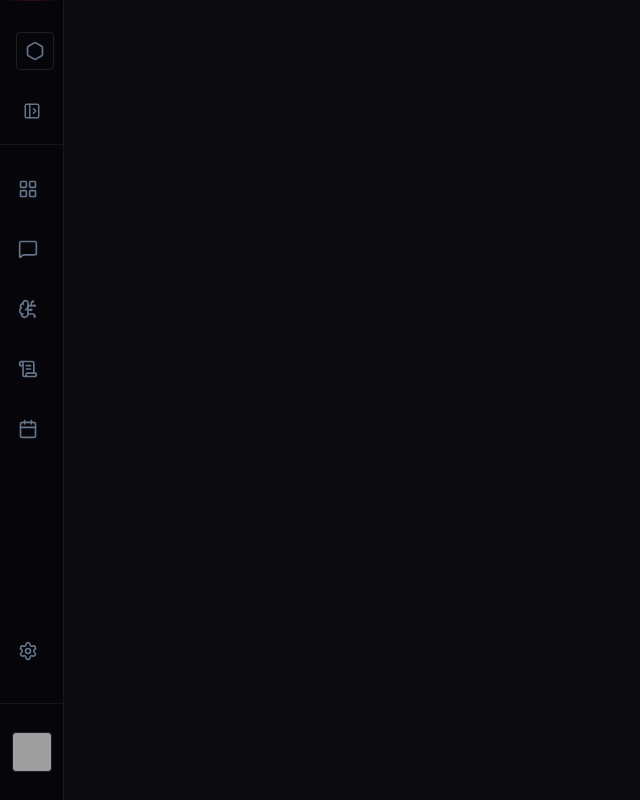
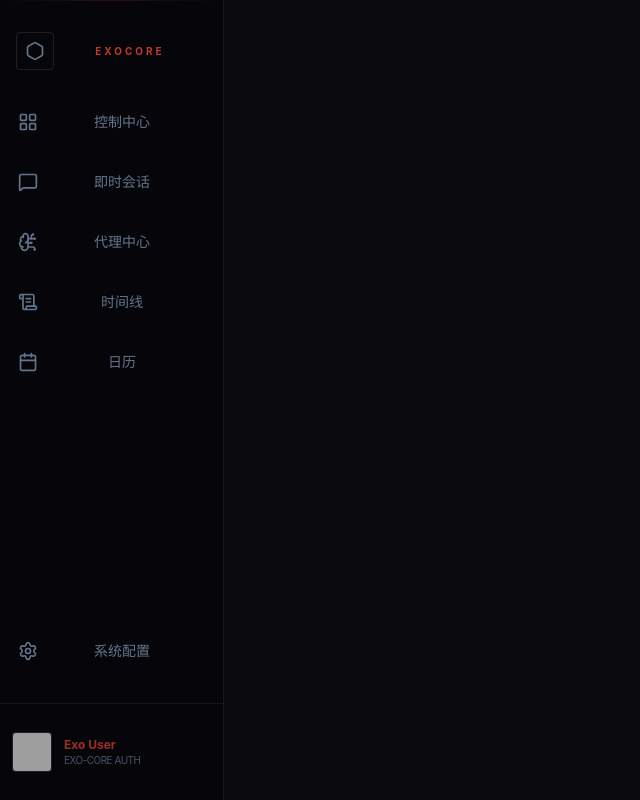
Before and after one commit to XinyiS7/ExoCore-Desktop, a React (Vite) app in the folder packages/chat-core/: page / in a window 1280 px wide. Shown: the whole page, without its empty margins (0-640 px from the left). Built offline with nearby package versions, Linux system fonts and the light colour scheme; no server answers; grey boxes are pictures that could not be loaded; the HTML template or start-up script is replaced by a standard one.

Commit message:
fix(chat-core): remove sidebar expand/collapse toggle, hardcode isExpanded=true

```diff
--- a/packages/chat-core/src/components/layout/Sidebar.jsx
+++ b/packages/chat-core/src/components/layout/Sidebar.jsx
@@ -1,7 +1,6 @@
 import React, { useState, useEffect } from 'react';
 import {
   MessageSquare, BrainCircuit, ScrollText, Settings, Hexagon,
-  PanelLeftOpen, PanelLeftClose,
   LayoutGrid, Calendar
 } from 'lucide-react';
 import { getUserAvatarUrl } from '../../utils/avatar';
@@ -44,7 +43,8 @@
   </button>
 );
 
-const Sidebar = ({ currentTab, setCurrentTab, showConvList, setShowConvList, isExpanded, setIsExpanded, onOpenProfile }) => {
+const Sidebar = ({ currentTab, setCurrentTab, showConvList, setShowConvList, onOpenProfile }) => {
+  const isExpanded = true;
   const [userAvatarUrl, setUserAvatarUrl] = useState(() => getUserAvatarUrl());
   const [userNick, setUserNick] = useState(() => localStorage.getItem('exo_user_nick') || 'Exo User');
 
@@ -97,15 +97,6 @@
           </button>
         </div>
 
-        {/* Toggle Button */}
-        <button
-          onClick={() => setIsExpanded(!isExpanded)}
-          className="p-2 text-exo-muted hover:text-exo-accent transition-colors self-center mb-2"
-        >
-          {isExpanded ? <PanelLeftClose size={18} /> : <PanelLeftOpen size={18} />}
-        </button>
-
-        <div className="w-full h-px bg-exo-mist-6 mx-2" />
 
         <div className="flex flex-col items-center w-full gap-1">
           <NavIcon icon={LayoutGrid} title="概览" label="控制中心" isActive={currentTab === 'home'} isExpanded={isExpanded} onClick={() => setCurrentTab('home')} />
```
